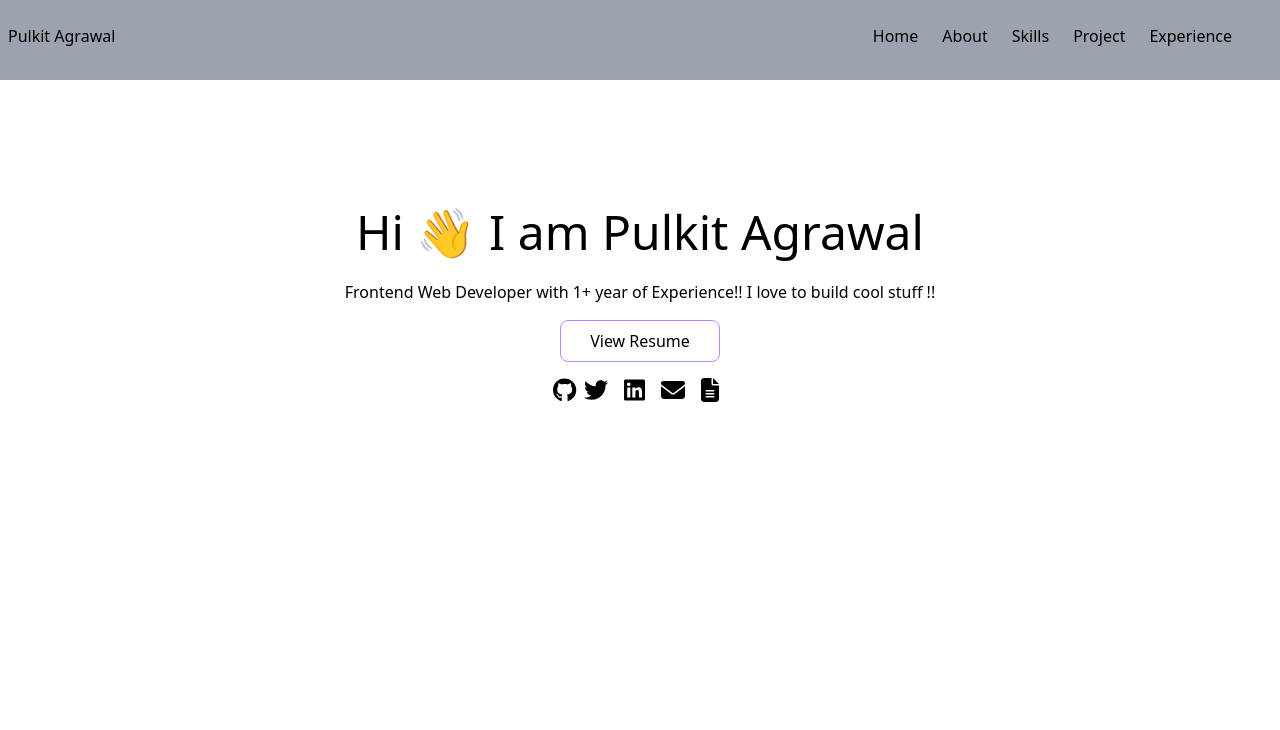
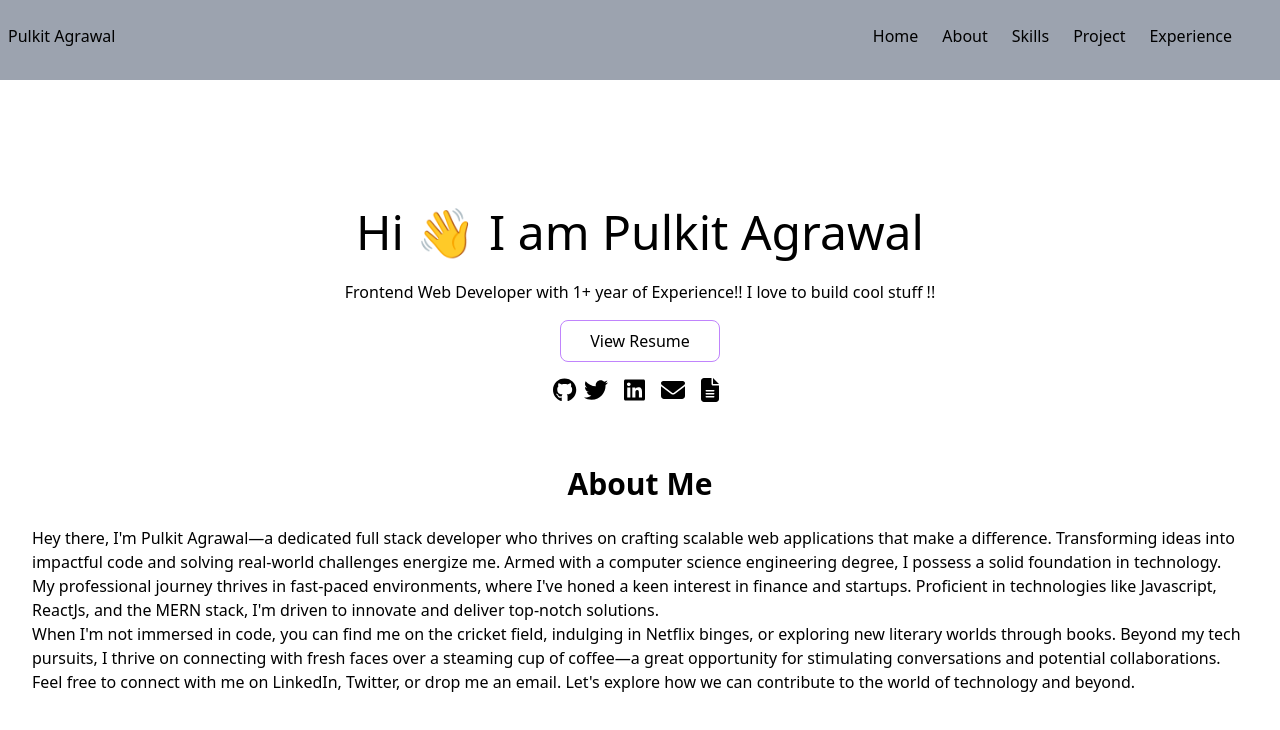
Before and after one commit to Pulkit426/Personal-Portfolio, a React (Vite) app: page / in a window 1280 px wide. Shown: the top 730 px of the page. Built offline with nearby package versions, Linux system fonts and the light colour scheme.

Commit message:
add about component

```diff
--- /dev/null
+++ b/src/About.jsx
@@ -0,0 +1,29 @@
+/* eslint-disable react/no-unescaped-entities */
+const About = () => {
+  return (
+    <div className="m-2 mt-10 p-2">
+      <h1 className="text-3xl font-bold text-center m-2 p-2"> About Me </h1>
+      <p className="p-2 m-2 pb-0 mb-0">
+        Hey there, I'm Pulkit Agrawal—a dedicated full stack developer who
+        thrives on crafting scalable web applications that make a difference.
+        Transforming ideas into impactful code and solving real-world challenges
+        energize me. Armed with a computer science engineering degree, I possess
+        a solid foundation in technology. My professional journey thrives in
+        fast-paced environments, where I've honed a keen interest in finance and
+        startups. Proficient in technologies like Javascript, ReactJs, and the
+        MERN stack, I'm driven to innovate and deliver top-notch solutions.
+      </p>
+      <p className="px-2 mx-2">
+        When I'm not immersed in code, you can find me on the cricket field,
+        indulging in Netflix binges, or exploring new literary worlds through
+        books. Beyond my tech pursuits, I thrive on connecting with fresh faces
+        over a steaming cup of coffee—a great opportunity for stimulating
+        conversations and potential collaborations. Feel free to connect with me
+        on LinkedIn, Twitter, or drop me an email. Let's explore how we can
+        contribute to the world of technology and beyond.
+      </p>
+    </div>
+  );
+};
+
+export default About;
--- a/src/App.jsx
+++ b/src/App.jsx
@@ -1,3 +1,4 @@
+import About from "./About";
 import Header from "./Header";
 import Introduction from "./Introduction";
 
@@ -6,6 +7,7 @@ const App = () => {
     <>
       <Header />
       <Introduction />
+      <About />
     </>
   );
 };
```
